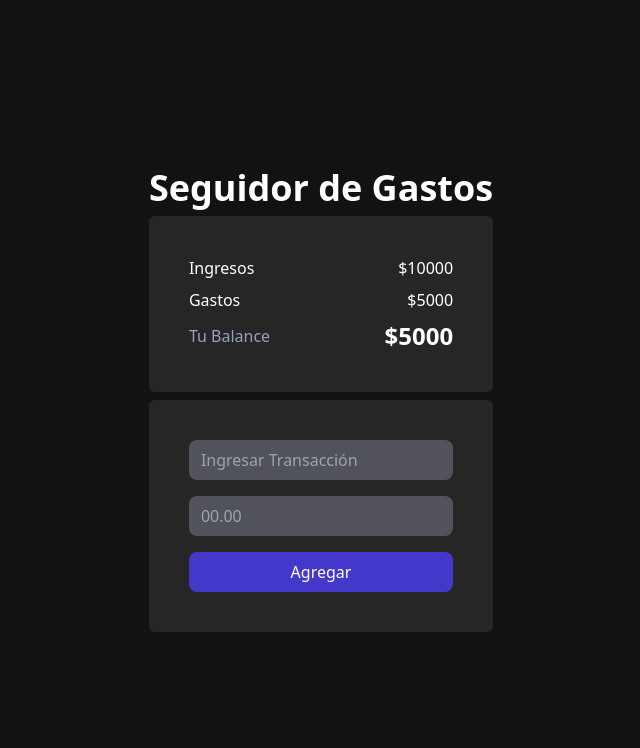
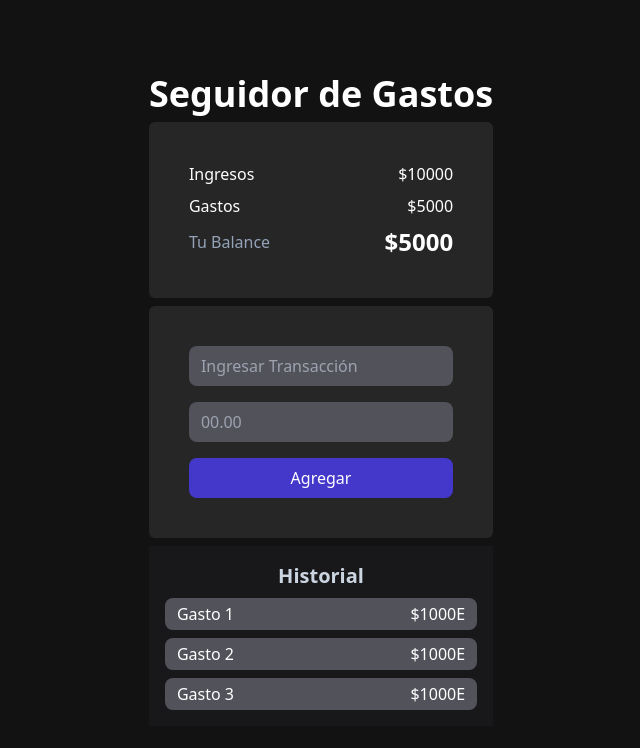
Before and after one commit to rolando22/expense-tracker, a React (Vite) app: page / in a window 1280 px wide. Shown: the top 748 px of the page, without its empty margins (319-959 px from the left). Built offline with nearby package versions, Linux system fonts and the light colour scheme.

Commit message:
[ADD] historial de transacciones

```diff
--- a/src/App.tsx
+++ b/src/App.tsx
@@ -1,4 +1,4 @@
-import { Header, TransactionForm } from './components';
+import { Header, TransactionForm, TransactionsList } from './components';
 import './App.css';
 
 export function App() {
@@ -9,6 +9,9 @@ export function App() {
             <main className='bg-neutral-800 p-10 rounded-md w-full'>
                 <TransactionForm />
             </main>
+            <footer className='bg-zinc-900 p-4 grid gap-2'>
+                <TransactionsList />
+            </footer>
         </>
     );
 }
--- /dev/null
+++ b/src/components/TransactionsList/index.tsx
@@ -0,0 +1,36 @@
+export function TransactionsList() {
+    return (
+        <>
+            <h3 className='text-slate-300 text-xl font-bold text-center'>Historial</h3>
+            <ul className='grid gap-2'>
+                <li
+                    className='bg-zinc-600 px-3 py-1 rounded-lg w-full flex justify-between items-center'
+                >
+                    <p>Gasto 1</p>
+                    <div>
+                        <span>$1000</span>
+                        <button>E</button>
+                    </div>
+                </li>
+                <li
+                    className='bg-zinc-600 px-3 py-1 rounded-lg w-full flex justify-between items-center'
+                >
+                    <p>Gasto 2</p>
+                    <div>
+                        <span>$1000</span>
+                        <button>E</button>
+                    </div>
+                </li>
+                <li
+                    className='bg-zinc-600 px-3 py-1 rounded-lg w-full flex justify-between items-center'
+                >
+                    <p>Gasto 3</p>
+                    <div>
+                        <span>$1000</span>
+                        <button>E</button>
+                    </div>
+                </li>
+            </ul>
+        </>
+    );
+}
--- a/src/components/index.ts
+++ b/src/components/index.ts
@@ -1,2 +1,3 @@
 export { Header } from './Header';
 export { TransactionForm } from './TransactionForm';
+export { TransactionsList } from './TransactionsList';
```
